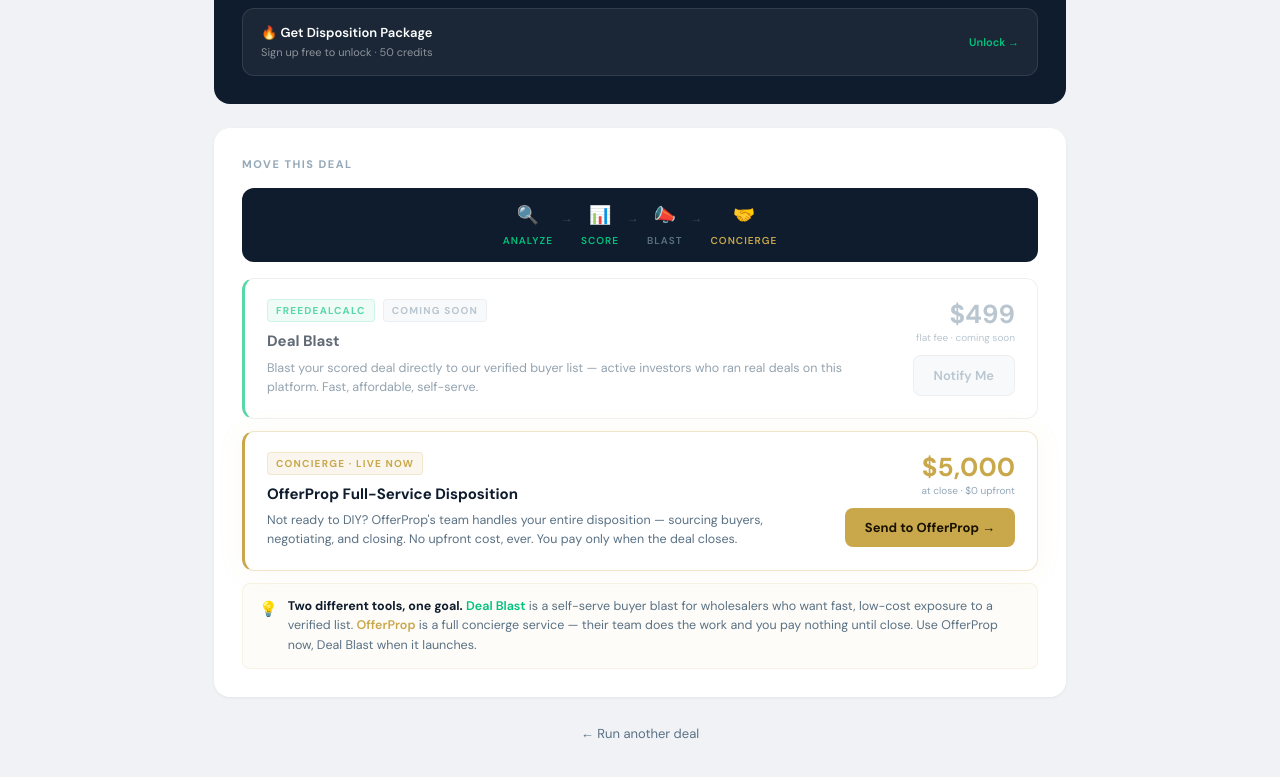
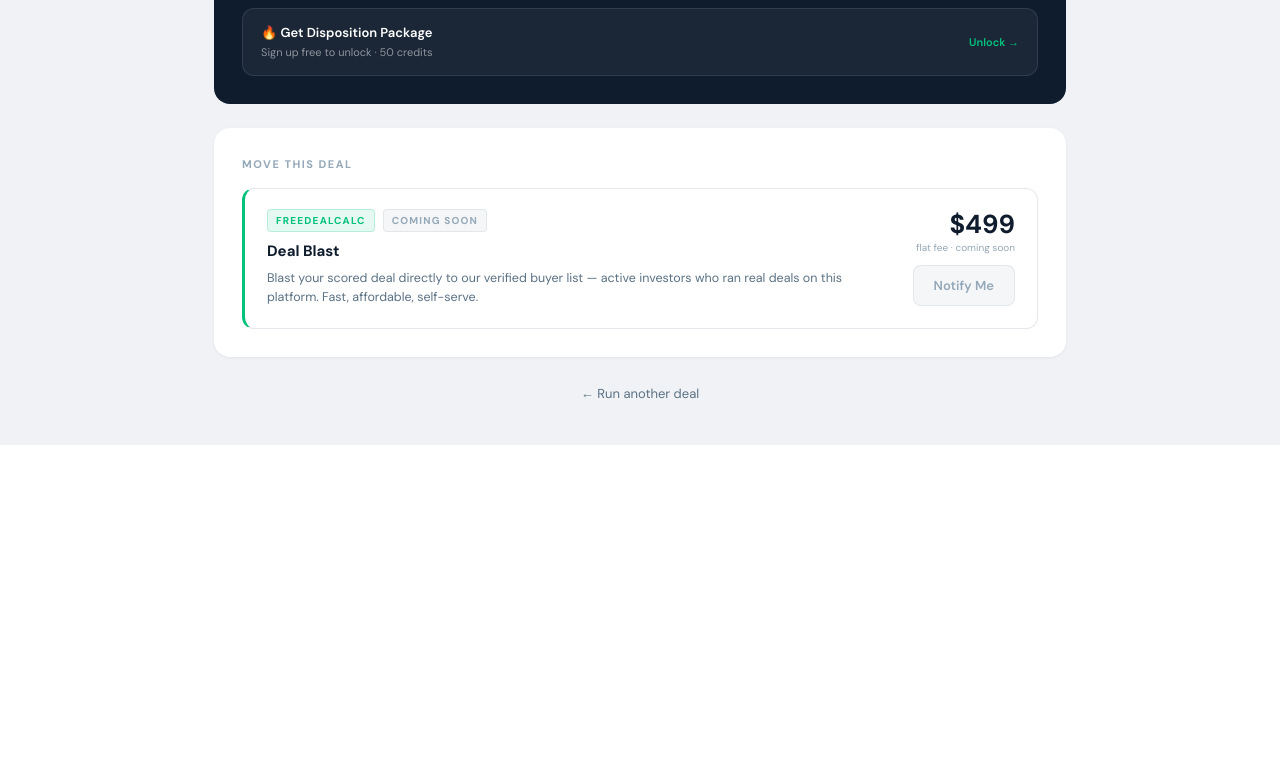
Before and after one commit to freedealcalc/freedealcalc, a Next.js app: page /deal-results in a window 1280 px wide. Shown: the part 1371-2148 px from the top of the page. After the commit the page ends 1816 px from the top, so only its background shows below. Built offline with nearby package versions, Linux system fonts and the light colour scheme; no server answers.

Commit message:
Remove OfferProp from deal-results, simplify Move This Deal section

```diff
--- a/app/deal-results/page.js
+++ b/app/deal-results/page.js
@@ -20,7 +20,6 @@
       setUser(data?.user || null);
     });
 
-    // Read anonymous deal count for prompt copy variation
     if (typeof window !== 'undefined') {
       try {
         const count = parseInt(localStorage.getItem('fdc_anon_deal_count') || '0', 10);
@@ -99,7 +98,6 @@
     if (loading) return;
     if (user) return;
     if (softPromptDismissed) return;
-    // Skip on demo deal (no real deal data context to save)
     if (dealData?.address === '1245 Manassas Dr, Manassas Park, VA' && !sessionStorage.getItem('freddie_deal') && !searchParams.get('id') && !searchParams.get('data')) return;
 
     const t = setTimeout(() => {
@@ -226,7 +224,6 @@
     return '$' + Math.abs(n).toLocaleString();
   }
 
-  // Build signup URLs that pass intent + deal_id so signup page knows what they want
   const dealId = searchParams.get('id') || '';
   const signupUrl = (intent) => `/signup?intent=${intent}${dealId ? `&deal_id=${dealId}` : ''}`;
 
@@ -238,7 +235,6 @@
 
   const color = getScoreColor(score.total);
 
-  // Soft prompt copy varies by anonymous deal count
   const softPromptHeadline = anonDealCount >= 2
     ? "You've run 2 deals — save them before you lose them."
     : "Save this deal to your dashboard.";
@@ -413,32 +409,11 @@
           )}
         </div>
 
-        {/* Move This Deal */}
+        {/* Move This Deal — Deal Blast Coming Soon */}
         <div style={{ background: 'white', borderRadius: '16px', padding: '28px', marginBottom: '24px', boxShadow: '0 1px 3px rgba(0,0,0,0.06)' }}>
           <div style={{ fontSize: '11px', fontWeight: '700', color: '#94a8b8', letterSpacing: '1.5px', textTransform: 'uppercase', marginBottom: '16px' }}>Move This Deal</div>
 
-          <div style={{ background: '#0f1c2d', borderRadius: '12px', padding: '14px 18px', display: 'flex', alignItems: 'center', justifyContent: 'center', marginBottom: '16px' }}>
-            {[
-              { icon: '🔍', label: 'Analyze', active: true },
-              { icon: '📊', label: 'Score', active: true },
-              { icon: '📣', label: 'Blast', active: false },
-              { icon: '🤝', label: 'Concierge', partner: true },
-            ].map((step, i, arr) => (
-              <div key={step.label} style={{ display: 'flex', alignItems: 'center' }}>
-                <div style={{ display: 'flex', flexDirection: 'column', alignItems: 'center', gap: '4px' }}>
-                  <span style={{ fontSize: '18px' }}>{step.icon}</span>
-                  <span className="lc-label" style={{ fontSize: '10px', fontWeight: '600', letterSpacing: '0.1em', textTransform: 'uppercase', color: step.active ? '#00C27C' : step.partner ? '#c9a84c' : '#5a7184' }}>{step.label}</span>
-                </div>
-                {i < arr.length - 1 && (
-                  <span style={{ fontSize: '12px', color: '#3a4a5a', padding: '0 8px', marginBottom: '14px' }}>→</span>
-                )}
-              </div>
-            ))}
-          </div>
-          <style>{`@media (max-width: 480px) { .lc-label { display: none !important; } }`}</style>
-
-          {/* Deal Blast Card — Coming Soon */}
-          <div style={{ border: '1px solid #e4e8ed', borderLeft: '3px solid #00C27C', borderRadius: '12px', padding: '20px 22px', marginBottom: '12px', opacity: 0.65, display: 'flex', alignItems: 'center', justifyContent: 'space-between', flexWrap: 'wrap', gap: '16px' }}>
+          <div style={{ border: '1px solid #e4e8ed', borderLeft: '3px solid #00C27C', borderRadius: '12px', padding: '20px 22px', display: 'flex', alignItems: 'center', justifyContent: 'space-between', flexWrap: 'wrap', gap: '16px' }}>
             <div style={{ flex: 1, minWidth: '200px' }}>
               <div style={{ display: 'flex', alignItems: 'center', gap: '8px', marginBottom: '8px', flexWrap: 'wrap' }}>
                 <span style={{ fontSize: '10px', fontWeight: '700', letterSpacing: '0.12em', textTransform: 'uppercase', padding: '3px 8px', borderRadius: '4px', background: 'rgba(0,194,124,0.1)', color: '#00C27C', border: '1px solid rgba(0,194,124,0.2)' }}>FreeDealCalc</span>
@@ -449,39 +424,10 @@
             </div>
             <div style={{ display: 'flex', flexDirection: 'column', alignItems: 'flex-end', gap: '10px', flexShrink: 0 }}>
               <div style={{ textAlign: 'right' }}>
-                <span style={{ fontSize: '26px', fontWeight: '700', color: '#94a8b8', display: 'block', lineHeight: 1 }}>$499</span>
+                <span style={{ fontSize: '26px', fontWeight: '700', color: '#0f1c2d', display: 'block', lineHeight: 1 }}>$499</span>
                 <span style={{ fontSize: '10px', color: '#94a8b8', display: 'block', marginTop: '3px' }}>flat fee · coming soon</span>
               </div>
               <div style={{ padding: '10px 20px', background: 'rgba(148,168,184,0.1)', color: '#94a8b8', border: '1px solid rgba(148,168,184,0.2)', borderRadius: '8px', fontSize: '13px', fontWeight: '600', cursor: 'default' }}>Notify Me</div>
-            </div>
-          </div>
-
-          {/* OfferProp Card — Live */}
-          <div style={{ border: '1px solid rgba(201,168,76,0.3)', borderLeft: '3px solid #c9a84c', borderRadius: '12px', padding: '20px 22px', marginBottom: '12px', boxShadow: '0 0 28px rgba(201,168,76,0.07)', display: 'flex', alignItems: 'center', justifyContent: 'space-between', flexWrap: 'wrap', gap: '16px' }}>
-            <div style={{ flex: 1, minWidth: '200px' }}>
-              <div style={{ display: 'flex', alignItems: 'center', gap: '8px', marginBottom: '8px' }}>
-                <span style={{ fontSize: '10px', fontWeight: '700', letterSpacing: '0.12em', textTransform: 'uppercase', padding: '3px 8px', borderRadius: '4px', background: 'rgba(201,168,76,0.1)', color: '#c9a84c', border: '1px solid rgba(201,168,76,0.2)' }}>Concierge · Live Now</span>
-              </div>
-              <div style={{ fontSize: '15px', fontWeight: '700', color: '#0f1c2d', marginBottom: '6px' }}>OfferProp Full-Service Disposition</div>
-              <div style={{ fontSize: '12.5px', color: '#5a7184', lineHeight: '1.55' }}>Not ready to DIY? OfferProp's team handles your entire disposition — sourcing buyers, negotiating, and closing. No upfront cost, ever. You pay only when the deal closes.</div>
-            </div>
-            <div style={{ display: 'flex', flexDirection: 'column', alignItems: 'flex-end', gap: '10px', flexShrink: 0 }}>
-              <div style={{ textAlign: 'right' }}>
-                <span style={{ fontSize: '26px', fontWeight: '700', color: '#c9a84c', display: 'block', lineHeight: 1 }}>$5,000</span>
-                <span style={{ fontSize: '10px', color: '#94a8b8', display: 'block', marginTop: '3px' }}>at close · $0 upfront</span>
-              </div>
-              <a href="#" style={{ padding: '10px 20px', background: '#c9a84c', color: '#1a1200', borderRadius: '8px', fontSize: '13px', fontWeight: '700', textDecoration: 'none', whiteSpace: 'nowrap' }}>
-                Send to OfferProp →
-              </a>
-            </div>
-          </div>
-
-          <div style={{ background: 'rgba(201,168,76,0.04)', border: '1px solid rgba(201,168,76,0.12)', borderRadius: '8px', padding: '13px 16px', display: 'flex', alignItems: 'flex-start', gap: '10px' }}>
-            <span style={{ fontSize: '15px', flexShrink: 0, marginTop: '1px' }}>💡</span>
-            <div style={{ fontSize: '12.5px', color: '#5a7184', lineHeight: '1.55' }}>
-              <strong style={{ color: '#0f1c2d' }}>Two different tools, one goal.</strong>{' '}
-              <span style={{ color: '#00C27C', fontWeight: '600' }}>Deal Blast</span> is a self-serve buyer blast for wholesalers who want fast, low-cost exposure to a verified list.{' '}
-              <span style={{ color: '#c9a84c', fontWeight: '600' }}>OfferProp</span> is a full concierge service — their team does the work and you pay nothing until close. Use OfferProp now, Deal Blast when it launches.
             </div>
           </div>
         </div>
```
